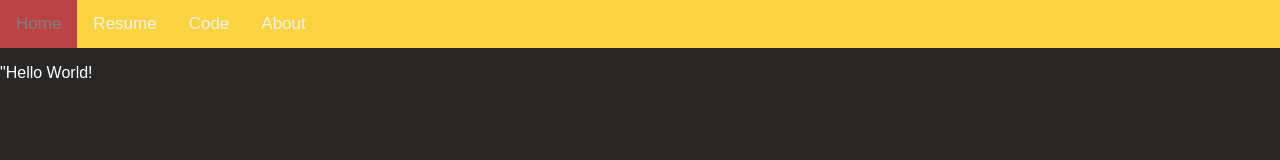
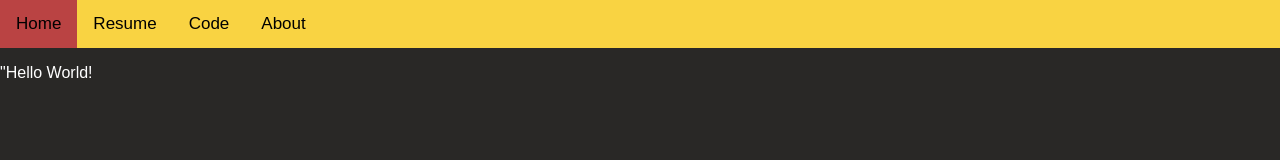
Before and after one commit to Nickm564/nicholasmolina.github.io, a plain HTML site: page index.html in a window 1280 px wide. Drawn offline with Linux system fonts and the light colour scheme.

Commit message:
Update index.html

```diff
--- a/index.html
+++ b/index.html
@@ -19,7 +19,7 @@
 
 				.topnav a {
   					float: left;
-  					color: #f2f2f2;
+  					color: black;
   					text-align: center;
   					padding: 14px 16px;
   					text-decoration: none;
@@ -33,7 +33,7 @@
 
 				.topnav a.active {
   				background-color: #ba4343;
-  				color: #808080;
+  				color: black;
 				}
 
 				}
```
